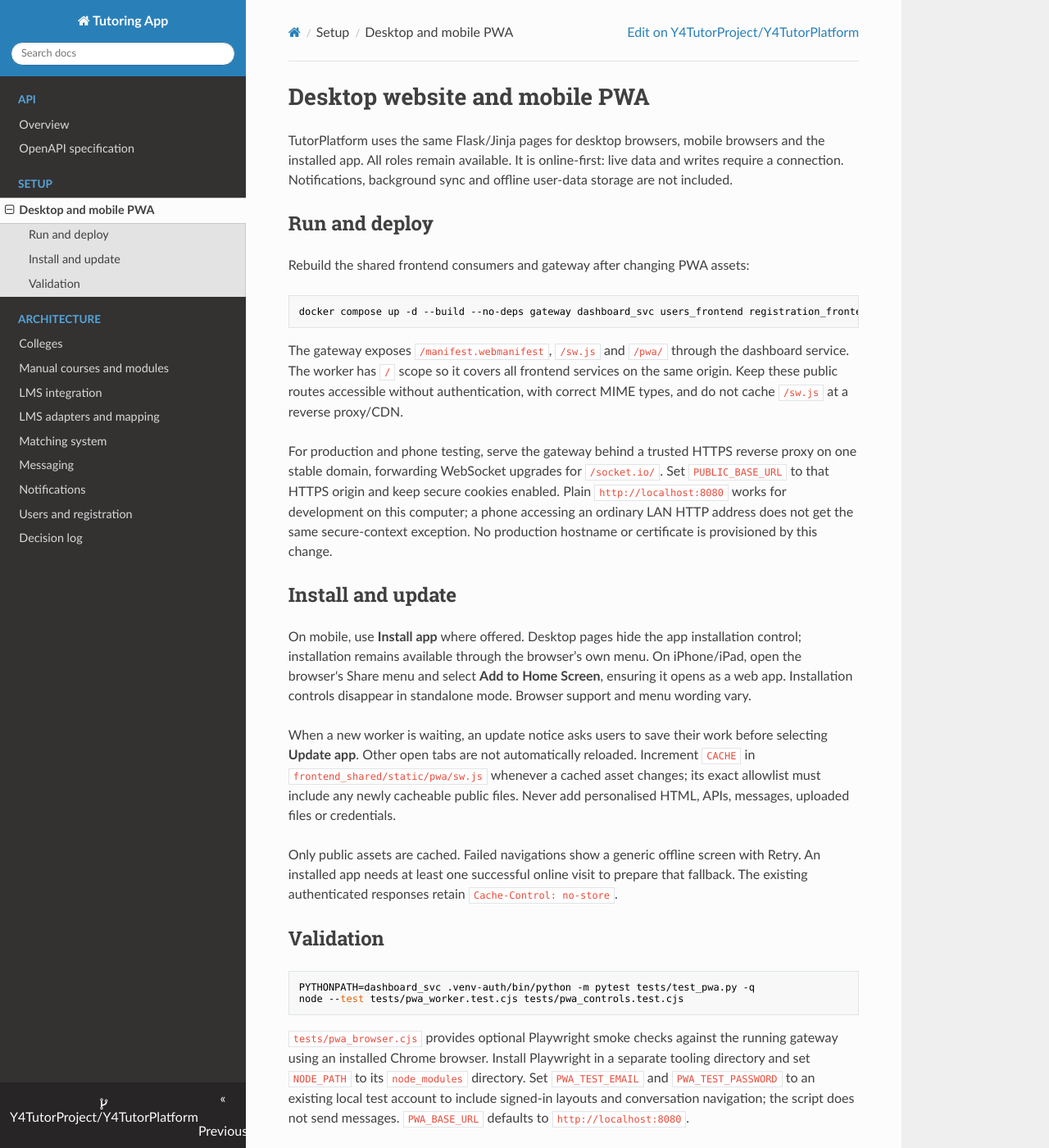
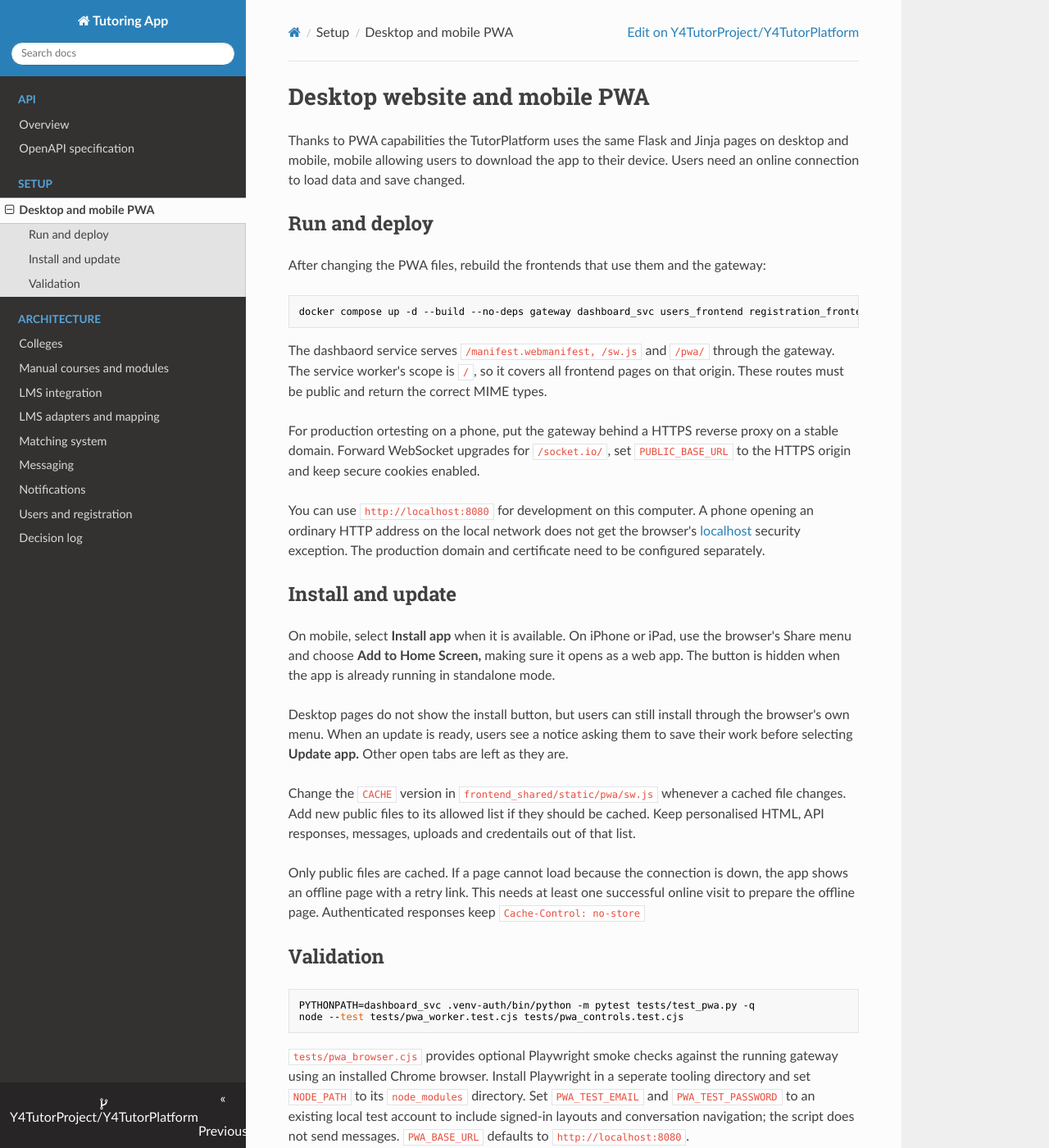
Before and after one commit to Y4TutorProject/Y4TutorPlatform, an MkDocs documentation site: the page built from docs/setup/pwa.md, in a window 1280 px wide and 1400 px high. Shown: the whole window at 82% size. Built offline with MkDocs 1.6.1, drawn with Linux system fonts in a browser that asks for light colours; nearby versions of some CDN libraries; some of the changed text lies outside the part shown.

Commit message:
docs: update local setup and PWA instructions

````diff
--- a/docs/setup/pwa.md
+++ b/docs/setup/pwa.md
@@ -1,26 +1,30 @@
 # Desktop website and mobile PWA
 
-TutorPlatform uses the same Flask/Jinja pages for desktop browsers, mobile browsers and the installed app. All roles remain available. It is online-first: live data and writes require a connection. Notifications, background sync and offline user-data storage are not included.
+Thanks to PWA capabilities the TutorPlatform uses the same Flask and Jinja pages on desktop and mobile, mobile allowing users to download the app to their device. Users need an online connection to load data and save changed.
 
 ## Run and deploy
 
-Rebuild the shared frontend consumers and gateway after changing PWA assets:
+After changing the PWA files, rebuild the frontends that use them and the gateway:
 
 ```sh
 docker compose up -d --build --no-deps gateway dashboard_svc users_frontend registration_frontend messaging_svc
 ```
 
-The gateway exposes `/manifest.webmanifest`, `/sw.js` and `/pwa/` through the dashboard service. The worker has `/` scope so it covers all frontend services on the same origin. Keep these public routes accessible without authentication, with correct MIME types, and do not cache `/sw.js` at a reverse proxy/CDN.
+The dashbaord service serves `/manifest.webmanifest, /sw.js` and `/pwa/` through the gateway. The service worker's scope is `/`, so it covers all frontend pages on that origin. These routes must be public and return the correct MIME types.
 
-For production and phone testing, serve the gateway behind a trusted HTTPS reverse proxy on one stable domain, forwarding WebSocket upgrades for `/socket.io/`. Set `PUBLIC_BASE_URL` to that HTTPS origin and keep secure cookies enabled. Plain `http://localhost:8080` works for development on this computer; a phone accessing an ordinary LAN HTTP address does not get the same secure-context exception. No production hostname or certificate is provisioned by this change.
+For production ortesting on a phone, put the gateway behind a HTTPS reverse proxy on a stable domain. Forward WebSocket upgrades for `/socket.io/`, set `PUBLIC_BASE_URL` to the HTTPS origin and keep secure cookies enabled.
+
+You can use `http://localhost:8080` for development on this computer. A phone opening an ordinary HTTP address on the local network does not get the browser's [localhost](http://localhost) security exception. The production domain and certificate need to be configured separately.
 
 ## Install and update
 
-On mobile, use **Install app** where offered. Desktop pages hide the app installation control; installation remains available through the browser’s own menu. On iPhone/iPad, open the browser's Share menu and select **Add to Home Screen**, ensuring it opens as a web app. Installation controls disappear in standalone mode. Browser support and menu wording vary.
+On mobile, select **Install app** when it is available.  On iPhone or iPad, use the browser's Share menu and choose **Add to Home Screen,** making sure it opens as a web app. The button is hidden when the app is already running in standalone mode.
 
-When a new worker is waiting, an update notice asks users to save their work before selecting **Update app**. Other open tabs are not automatically reloaded. Increment `CACHE` in `frontend_shared/static/pwa/sw.js` whenever a cached asset changes; its exact allowlist must include any newly cacheable public files. Never add personalised HTML, APIs, messages, uploaded files or credentials.
+Desktop pages do not show the install button, but users can still install through the browser's own menu. When an update is ready, users see a notice asking them to save their work before selecting **Update app.** Other open tabs are left as they are.
 
-Only public assets are cached. Failed navigations show a generic offline screen with Retry. An installed app needs at least one successful online visit to prepare that fallback. The existing authenticated responses retain `Cache-Control: no-store`.
+Change the `CACHE` version in `frontend_shared/static/pwa/sw.js` whenever a cached file changes. Add new public files to its allowed list if they should be cached. Keep personalised HTML, API responses, messages, uploads and credentails out of that list.
+
+Only public files are cached. If a page cannot load because the connection is down, the app shows an offline page with a retry link. This needs at least one successful online visit to prepare the offline page. Authenticated responses keep `Cache-Control: no-store`
 
 ## Validation
 
@@ -29,6 +33,6 @@ PYTHONPATH=dashboard_svc .venv-auth/bin/python -m pytest tests/test_pwa.py -q
 node --test tests/pwa_worker.test.cjs tests/pwa_controls.test.cjs
 ```
 
-`tests/pwa_browser.cjs` provides optional Playwright smoke checks against the running gateway using an installed Chrome browser. Install Playwright in a separate tooling directory and set `NODE_PATH` to its `node_modules` directory. Set `PWA_TEST_EMAIL` and `PWA_TEST_PASSWORD` to an existing local test account to include signed-in layouts and conversation navigation; the script does not send messages. `PWA_BASE_URL` defaults to `http://localhost:8080`.
+`tests/pwa_browser.cjs` provides optional Playwright smoke checks against the running gateway using an installed Chrome browser. Install Playwright in a seperate tooling directory and set `NODE_PATH` to its `node_modules` directory. Set `PWA_TEST_EMAIL` and `PWA_TEST_PASSWORD` to an existing local test account to include signed-in layouts and conversation navigation; the script does not send messages. `PWA_BASE_URL` defaults to `http://localhost:8080`.
 
-Before production release, check Home Screen installation and launch on physical Android/iPhone devices, phone keyboard behaviour, standalone safe areas, offline retry, and updating while a form contains unsaved changes. Desktop emulation does not establish physical-device compatibility.
+Before release, test on actual Android and iPhone devices. Check installation, launching from the Home Screen,  the phone keyboard, screen edges and safe area, offline retry, and updates while a form has unsaved changes. Desktop emulation alone is not enough for these checks.
````
Also changed, not shown: docs/setup/local-development.md (added, +104 -0 lines).
